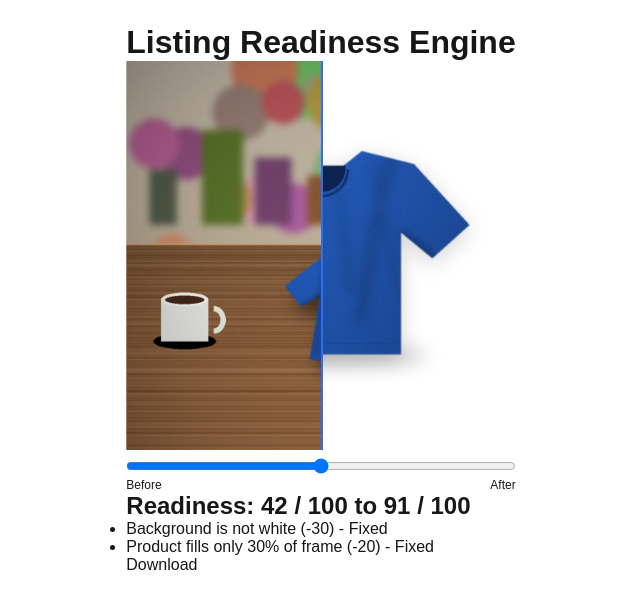
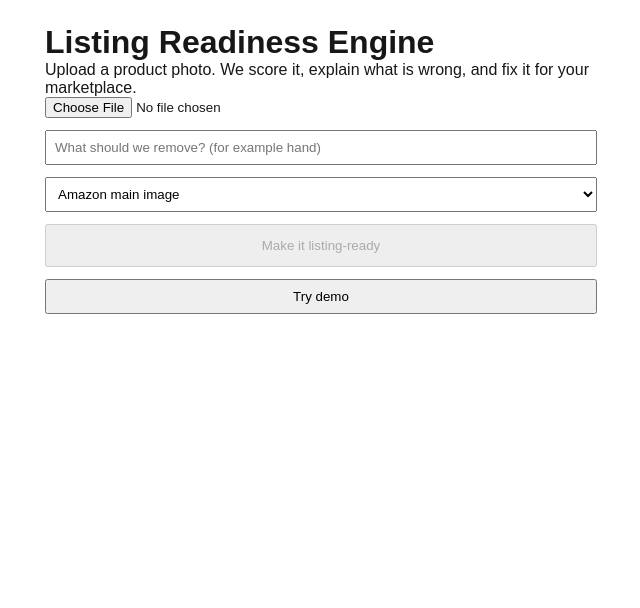
Before and after one commit to amanyadav2107/pixels-to-products-cloudinary-ai-hackathon-2026-cloudpixels, a Next.js app: page / in a window 1280 px wide. Shown: the top 608 px of the page, without its empty margins (319-959 px from the left). Built offline with nearby package versions, Linux system fonts and the light colour scheme.

Commit message:
Add upload form, loading and error states

```diff
--- a/app/page.js
+++ b/app/page.js
@@ -1,15 +1,113 @@
+"use client";
+import { useState } from "react";
 import BeforeAfter from "@/components/BeforeAfter";
 import ScoreCard from "@/components/ScoreCard";
 import { mockResult } from "@/lib/mock";
 
+const STEPS = ["Analysing", "Removing objects", "Cleaning background", "Finalising"];
+
 export default function Home() {
-  const result = mockResult;
+  const [file, setFile] = useState(null);
+  const [preview, setPreview] = useState(null);
+  const [removePrompt, setRemovePrompt] = useState("");
+  const [preset, setPreset] = useState("amazon");
+  const [status, setStatus] = useState("idle"); // idle | loading | done | error
+  const [stepIdx, setStepIdx] = useState(0);
+  const [result, setResult] = useState(null);
+  const [error, setError] = useState("");
+
+  function onPick(e) {
+    const f = e.target.files[0];
+    if (!f) return;
+    setFile(f);
+    setPreview(URL.createObjectURL(f));
+  }
+
+  function reset() {
+    setFile(null);
+    setPreview(null);
+    setRemovePrompt("");
+    setResult(null);
+    setError("");
+    setStatus("idle");
+  }
+
+  async function run() {
+    if (!file) return;
+    setStatus("loading");
+    setStepIdx(0);
+    const timer = setInterval(() => setStepIdx((i) => Math.min(i + 1, STEPS.length - 1)), 2500);
+    const fd = new FormData();
+    fd.append("file", file);
+    fd.append("removePrompt", removePrompt);
+    fd.append("preset", preset);
+    try {
+      const res = await fetch("/api/process", { method: "POST", body: fd });
+      const data = await res.json();
+      if (!res.ok) throw new Error(data.error || "Something went wrong. Please try another photo.");
+      setResult(data);
+      setStatus("done");
+    } catch (e) {
+      setError(e.message || "Something went wrong. Please try another photo.");
+      setStatus("error");
+    } finally {
+      clearInterval(timer);
+    }
+  }
+
+  function demo() {
+    setResult(mockResult);
+    setStatus("done");
+  }
+
   return (
     <main style={{ maxWidth: 600, margin: "0 auto", padding: 24 }}>
       <h1>Listing Readiness Engine</h1>
-      <BeforeAfter before={result.originalUrl} after={result.fixedUrl} />
-      <ScoreCard score={result.score} reasons={result.reasons} />
-      <a href={result.downloadUrl} download>Download</a>
+      <p>Upload a product photo. We score it, explain what is wrong, and fix it for your marketplace.</p>
+
+      {status === "idle" && (
+        <div style={{ display: "grid", gap: 12 }}>
+          <input type="file" accept="image/*" onChange={onPick} />
+          {preview && <img src={preview} alt="Preview" style={{ maxWidth: "100%", maxHeight: 300, objectFit: "contain" }} />}
+          <input
+            type="text"
+            placeholder="What should we remove? (for example hand)"
+            value={removePrompt}
+            onChange={(e) => setRemovePrompt(e.target.value)}
+            style={{ padding: 8 }}
+          />
+          <select value={preset} onChange={(e) => setPreset(e.target.value)} style={{ padding: 8 }}>
+            <option value="amazon">Amazon main image</option>
+            <option value="instagram">Instagram post</option>
+          </select>
+          <button onClick={run} disabled={!file} style={{ padding: 12 }}>Make it listing-ready</button>
+          <button onClick={demo} style={{ padding: 8 }}>Try demo</button>
+        </div>
+      )}
+
+      {status === "loading" && (
+        <div>
+          <p>{STEPS[stepIdx]}...</p>
+          <button disabled style={{ padding: 12 }}>Processing...</button>
+        </div>
+      )}
+
+      {status === "done" && result && (
+        <div>
+          <BeforeAfter before={result.originalUrl} after={result.fixedUrl} />
+          <ScoreCard score={result.score} reasons={result.reasons} />
+          <p>Preset: {result.preset}</p>
+          <a href={result.downloadUrl} download>Download</a>
+          <div><button onClick={reset} style={{ marginTop: 12, padding: 8 }}>Try another photo</button></div>
+        </div>
+      )}
+
+      {status === "error" && (
+        <div>
+          <p>{error}</p>
+          <button onClick={reset} style={{ padding: 8 }}>Try again</button>
+        </div>
+      )}
     </main>
   );
 }
```
